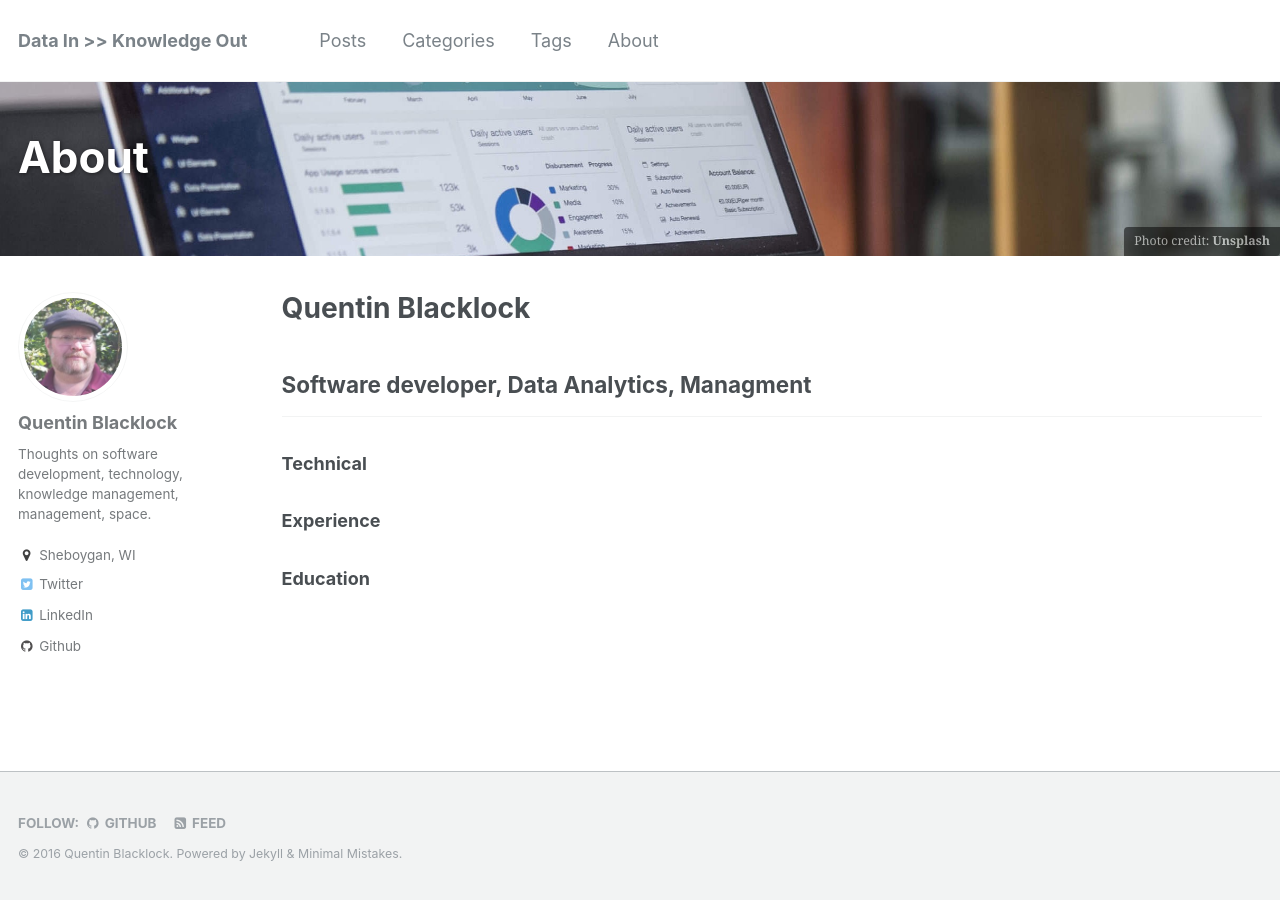
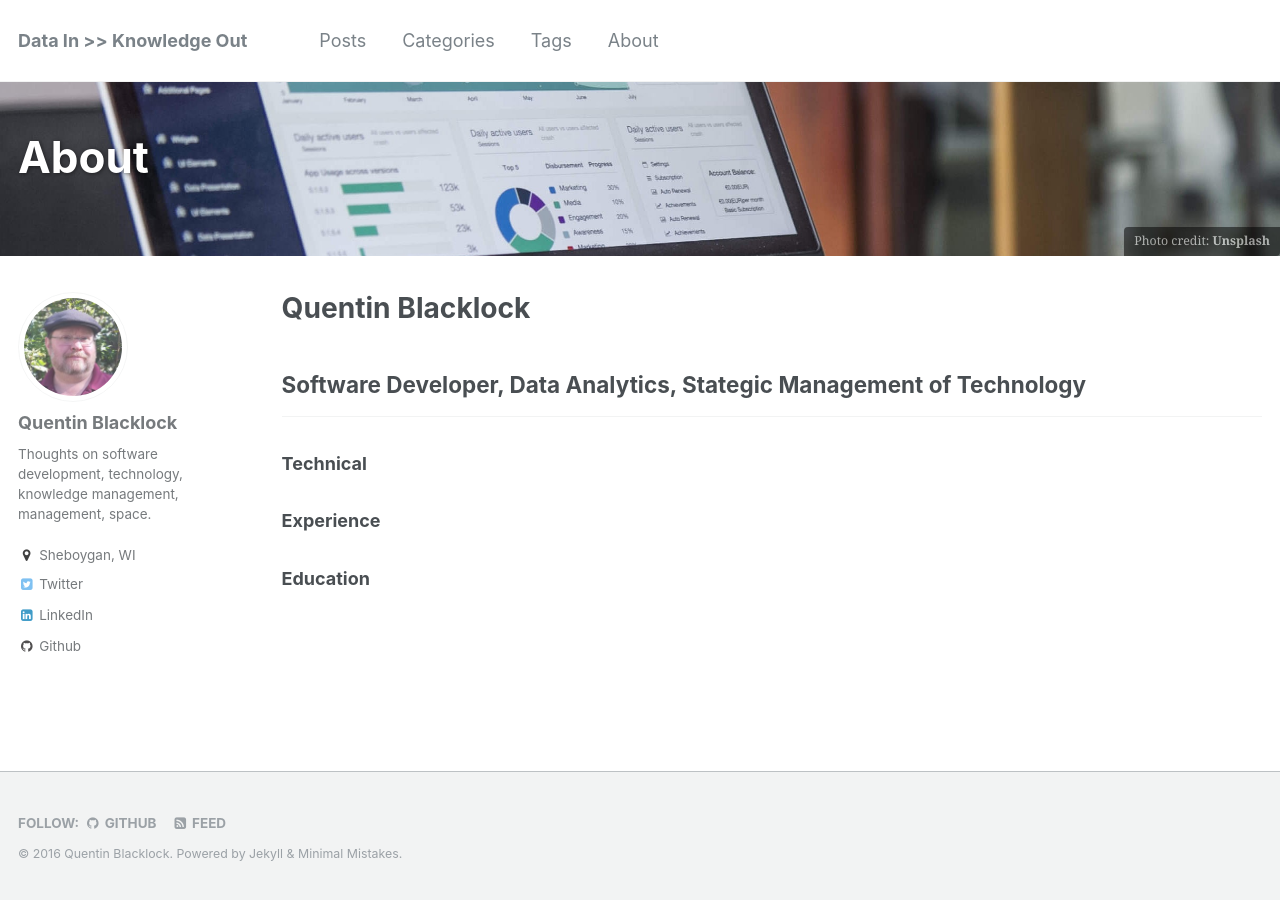
Before and after one commit to quentin-blacklock/quentin-blacklock.github.io, a Jekyll site: the page built from _pages/about.md, in a window 1280 px wide. Built offline with Jekyll 4.4.1, drawn with Linux system fonts in a browser that asks for light colours.

Commit message:
Edit about

```diff
--- a/_pages/about.md
+++ b/_pages/about.md
@@ -9,7 +9,7 @@ author_profile: true
 ---
 # Quentin Blacklock
 
-## Software developer, Data Analytics, Managment
+## Software Developer, Data Analytics, Stategic Management of Technology
 
 ------
 
@@ -18,4 +18,5 @@ author_profile: true
 
 ### Experience
 
+
 ### Education
```
